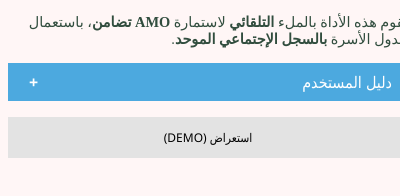
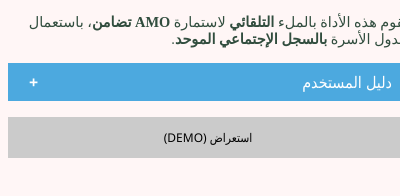
Before and after one commit to Kamal-OS/rsu-to-amo, a browser extension: page popup.html in a window 400 px wide. In both pictures the pointer is over the button "استعراض (DEMO)". Drawn offline with Linux system fonts and the light colour scheme.

Commit message:
update popup style

```diff
--- a/popup.css
+++ b/popup.css
@@ -78,7 +78,7 @@ li {
 }
 
 .demo-btn:hover {
-    background-color: rgb(227, 227, 227);
+    background-color: rgb(203, 203, 203);
 }
 
 div.demo {
```
